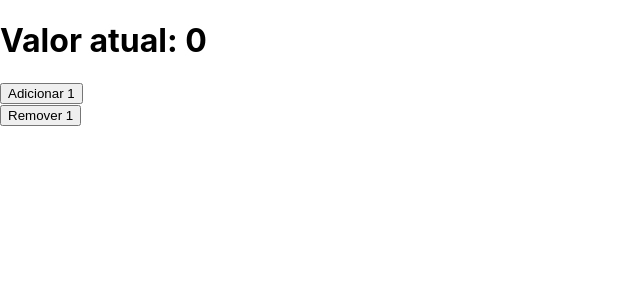
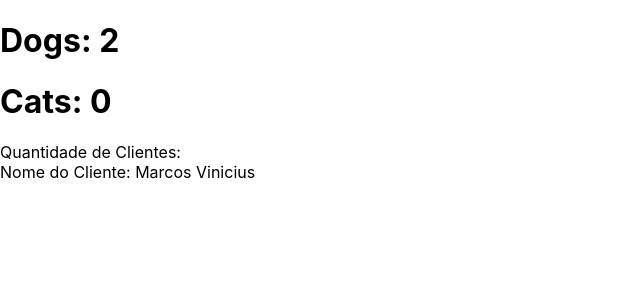
Before and after one commit to MarcosLopes-Dev/react-advanced, a React (Create React App) app: page / in a window 1280 px wide. Shown: the top 300 px of the page, without its empty margins (0-640 px from the left). Built offline with nearby package versions, Linux system fonts and the light colour scheme.

Commit message:
typeCheking
Utilizando  propTypes para verificar a existência de valores necessários para a aplicação.

```diff
--- a/src/App.js
+++ b/src/App.js
@@ -1,32 +1,13 @@
 import React, { Component } from 'react'
-import Counter from './counter'
+import PropTypes  from 'prop-types'
+import PetShop from './PetShop'
 
-const Buttons =({ increment, decrement, count}) => (
-  <div>
-    <h1>Valor atual: {count}</h1>
-    <div>
-    <button onClick={increment}>Adicionar 1</button>
-    </div>
-    <div>
-    <button onClick={decrement}>Remover 1</button>
-    </div>
-  </div>
-)
-class App extends Component {
-
-  render(){
-    return(
-      <div>
-        <Counter render = {({increment, decrement, count}) => (
-          <Buttons
-            increment = {increment}
-            decrement = {decrement}
-            count = {count}/>
-          )}>
-        </Counter>
-      </div>
-    )
-  }
+function App () {
+  return(
+    <PetShop
+    dogs={2}
+    customerName='Marcos Vinicius'
+    />
+  )
 }
-
 export default App
--- /dev/null
+++ b/src/PetShop.js
@@ -0,0 +1,28 @@
+import React from "react";
+import PropTypes  from "prop-types";
+
+function PetShop (props) {
+
+    const { dogs, cats, customers, customerName} = props
+    return(
+        <div>
+            <h1>Dogs: {dogs}</h1>
+            <h1>Cats: {cats}</h1>
+            <div>Quantidade de Clientes: {customers}</div>
+            <div>Nome do Cliente: {customerName}</div>
+        </div>
+    )
+}
+PetShop.defaultProps = {
+    cats: 0,
+    customers:[]
+}
+
+PetShop.propTypes = {
+    dogs: PropTypes.number.isRequired,
+    cats: PropTypes.number,
+    customers: PropTypes.array,
+    customerName: PropTypes.string.isRequired
+}
+
+export default PetShop
```
